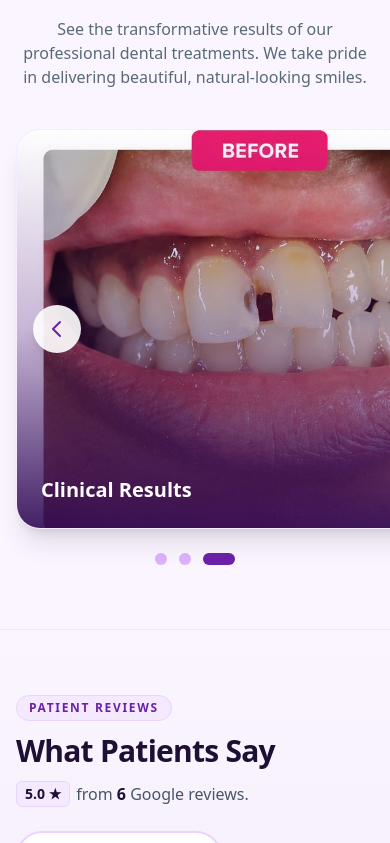
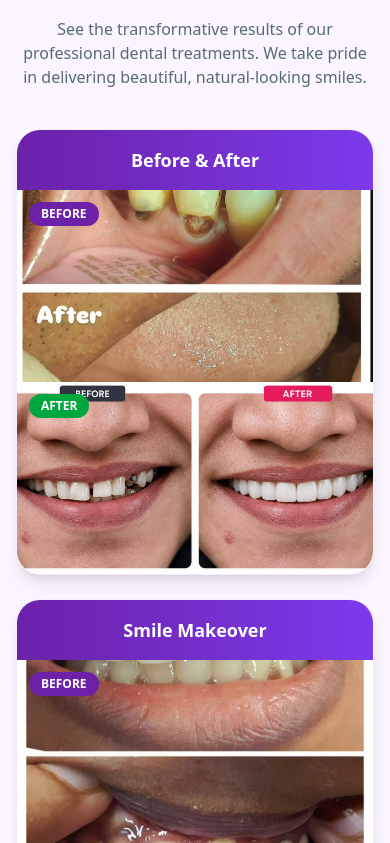
Before and after one commit to jawa-shan14/HappyLipzz-fc2, a React (Vite) app: page / in a window 390 px wide. Shown: the part 7301-8144 px from the top of the page. Built offline with nearby package versions, Linux system fonts and the light colour scheme.

Commit message:
Update GallerySection to mobile-friendly before/after grid layout

```diff
--- a/src/components/GallerySection.tsx
+++ b/src/components/GallerySection.tsx
@@ -1,45 +1,26 @@
-import React, { useState, useEffect } from 'react';
+import React from 'react';
 
 export const GallerySection: React.FC = () => {
-    const images = [
+    const beforeAfterPairs = [
         {
-            src: '/ba-1.jpeg',
+            beforeSrc: '/teeth-1.jpeg',
+            afterSrc: '/ba-1.jpeg',
             alt: 'Dental Care Result 1',
             title: 'Before & After'
         },
         {
-            src: '/ba-2.jpeg',
+            beforeSrc: '/teeth-2.jpeg',
+            afterSrc: '/ba-2.jpeg',
             alt: 'Dental Care Result 2',
             title: 'Smile Makeover'
         },
         {
-            src: '/ba-3.jpeg',
+            beforeSrc: '/teeth-3.jpeg',
+            afterSrc: '/ba-3.jpeg',
             alt: 'Dental Care Result 3',
             title: 'Clinical Results'
         }
     ];
-
-    const [currentIndex, setCurrentIndex] = useState(0);
-
-    useEffect(() => {
-        const interval = setInterval(() => {
-            setCurrentIndex((prev) => (prev + 1) % images.length);
-        }, 3000);
-
-        return () => clearInterval(interval);
-    }, [images.length]);
-
-    const goToSlide = (index: number) => {
-        setCurrentIndex(index);
-    };
-
-    const nextSlide = () => {
-        setCurrentIndex((prev) => (prev + 1) % images.length);
-    };
-
-    const prevSlide = () => {
-        setCurrentIndex((prev) => (prev - 1 + images.length) % images.length);
-    };
 
     return (
         <section id="gallery" className="bg-[#FAF5FF] py-16 sm:py-24 border-t border-purple-100/60">
@@ -57,72 +38,45 @@ export const GallerySection: React.FC = () => {
                     </p>
                 </div>
 
-                {/* Scrolling Carousel */}
-                <div className="relative max-w-6xl mx-auto">
-                    {/* Main Image Display */}
-                    <div className="relative rounded-3xl overflow-hidden shadow-xl aspect-[21/9] bg-white border border-purple-100/80 min-h-[400px]">
-                        {images.map((img, index) => (
-                            <div
-                                key={index}
-                                className={`absolute inset-0 transition-all duration-700 ease-in-out ${
-                                    index === currentIndex
-                                        ? 'opacity-100 translate-x-0'
-                                        : index < currentIndex
-                                        ? 'opacity-0 -translate-x-full'
-                                        : 'opacity-0 translate-x-full'
-                                }`}
-                            >
+                {/* Before & After Grid */}
+                <div className="grid grid-cols-1 md:grid-cols-2 lg:grid-cols-3 gap-6 sm:gap-8">
+                    {beforeAfterPairs.map((pair, index) => (
+                        <div
+                            key={index}
+                            className="bg-white rounded-3xl overflow-hidden shadow-lg border border-purple-100/80 hover:shadow-xl transition-all duration-300"
+                        >
+                            {/* Title */}
+                            <div className="bg-gradient-to-r from-[#6B21A8] to-[#7C3AED] px-6 py-4">
+                                <h3 className="text-white font-bold text-lg text-center">{pair.title}</h3>
+                            </div>
+
+                            {/* Before Image */}
+                            <div className="relative">
+                                <div className="absolute top-3 left-3 bg-[#6B21A8] text-white text-xs font-bold px-3 py-1 rounded-full z-10">
+                                    BEFORE
+                                </div>
                                 <img
-                                    src={img.src}
-                                    alt={img.alt}
-                                    className="w-full h-full object-cover"
+                                    src={pair.beforeSrc}
+                                    alt={`${pair.alt} - Before`}
+                                    className="w-full h-48 object-cover"
                                     loading="lazy"
                                 />
-                                {/* Overlay */}
-                                <div className="absolute inset-0 bg-gradient-to-t from-[#2E0854]/90 via-[#4A0E78]/30 to-transparent flex items-end">
-                                    <div className="p-6 sm:p-8">
-                                        <span className="text-white font-bold text-xl sm:text-2xl">{img.title}</span>
-                                    </div>
+                            </div>
+
+                            {/* After Image */}
+                            <div className="relative">
+                                <div className="absolute top-3 left-3 bg-green-600 text-white text-xs font-bold px-3 py-1 rounded-full z-10">
+                                    AFTER
                                 </div>
+                                <img
+                                    src={pair.afterSrc}
+                                    alt={`${pair.alt} - After`}
+                                    className="w-full h-48 object-cover"
+                                    loading="lazy"
+                                />
                             </div>
-                        ))}
-
-                        {/* Navigation Arrows */}
-                        <button
-                            onClick={prevSlide}
-                            className="absolute left-4 top-1/2 -translate-y-1/2 bg-white/90 hover:bg-white text-[#6B21A8] p-3 rounded-full shadow-lg transition-all duration-300 hover:scale-110 z-10"
-                            aria-label="Previous slide"
-                        >
-                            <svg className="w-6 h-6" fill="none" stroke="currentColor" viewBox="0 0 24 24">
-                                <path strokeLinecap="round" strokeLinejoin="round" strokeWidth={2} d="M15 19l-7-7 7-7" />
-                            </svg>
-                        </button>
-                        <button
-                            onClick={nextSlide}
-                            className="absolute right-4 top-1/2 -translate-y-1/2 bg-white/90 hover:bg-white text-[#6B21A8] p-3 rounded-full shadow-lg transition-all duration-300 hover:scale-110 z-10"
-                            aria-label="Next slide"
-                        >
-                            <svg className="w-6 h-6" fill="none" stroke="currentColor" viewBox="0 0 24 24">
-                                <path strokeLinecap="round" strokeLinejoin="round" strokeWidth={2} d="M9 5l7 7-7 7" />
-                            </svg>
-                        </button>
-                    </div>
-
-                    {/* Dot Indicators */}
-                    <div className="flex justify-center gap-3 mt-6">
-                        {images.map((_, index) => (
-                            <button
-                                key={index}
-                                onClick={() => goToSlide(index)}
-                                className={`w-3 h-3 rounded-full transition-all duration-300 ${
-                                    index === currentIndex
-                                        ? 'bg-[#6B21A8] w-8'
-                                        : 'bg-purple-300 hover:bg-purple-400'
-                                }`}
-                                aria-label={`Go to slide ${index + 1}`}
-                            />
-                        ))}
-                    </div>
+                        </div>
+                    ))}
                 </div>
             </div>
         </section>
```
